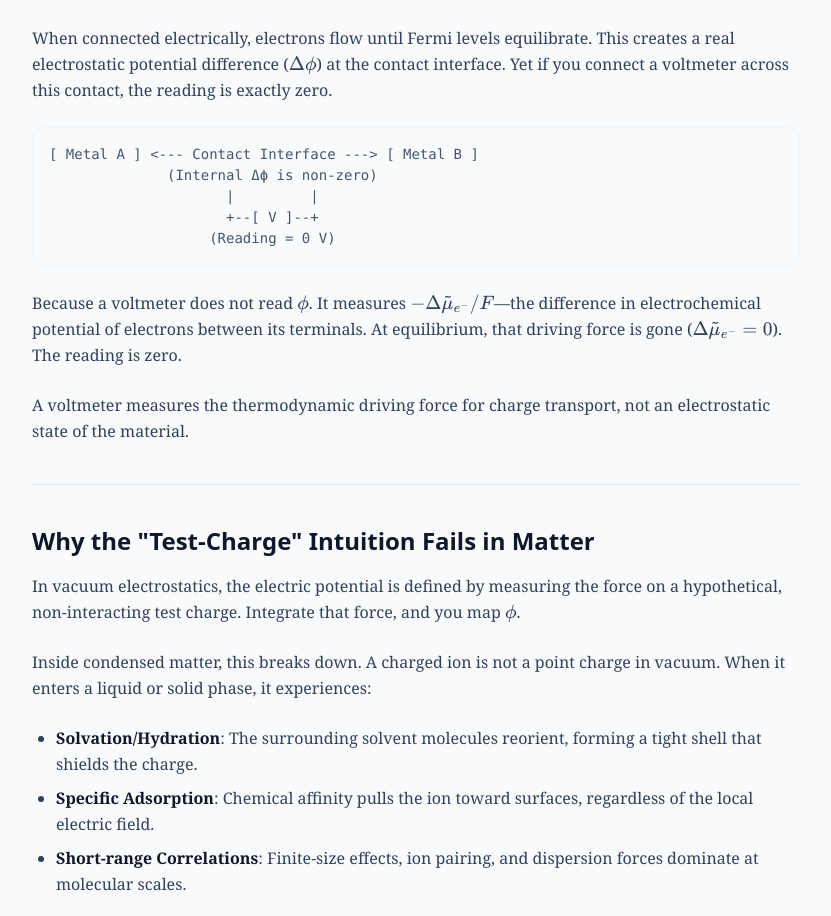
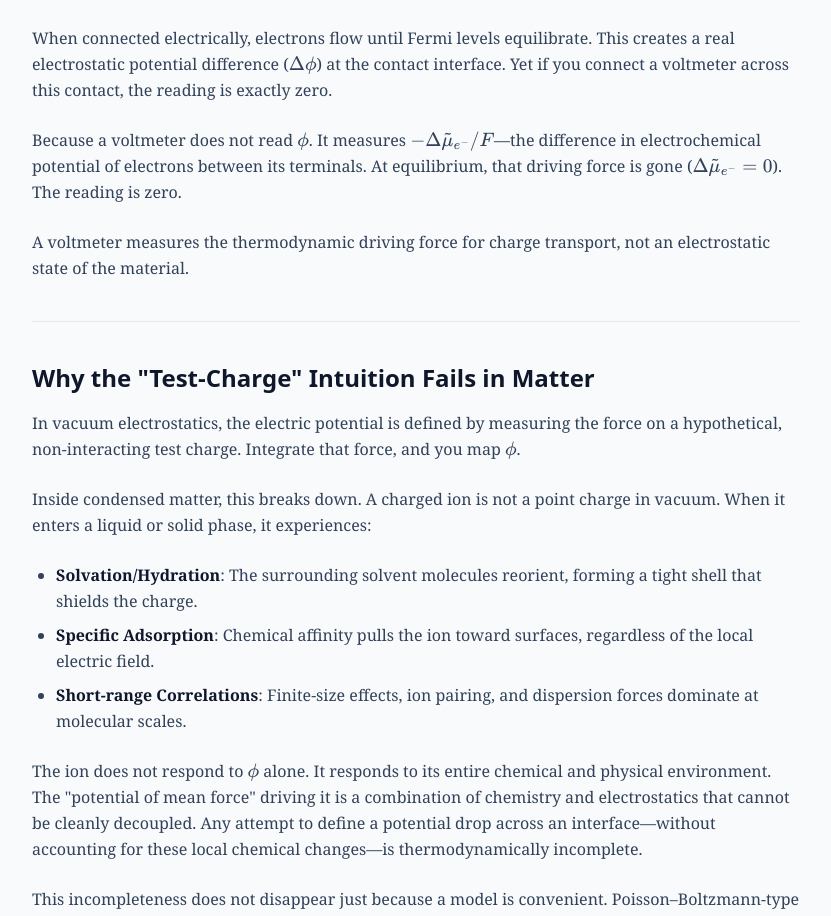
Before and after one commit to SeokminShin/portfolio, a Next.js app: page /portfolio/posts/potential-we-do-not-measure in a window 1280 px wide. Shown: the part 1948-2864 px from the top of the page, without its empty margins (224-1055 px from the left). Built offline with nearby package versions, Linux system fonts and the light colour scheme.

Commit message:
style: remove ASCII diagram from metal-metal contact section

```diff
--- a/src/app/posts/potential-we-do-not-measure/page.tsx
+++ b/src/app/posts/potential-we-do-not-measure/page.tsx
@@ -110,14 +110,6 @@ export default function PotentialWeDoNotMeasurePost() {
           When connected electrically, electrons flow until Fermi levels equilibrate. This creates a real electrostatic potential difference ({"\\(\\Delta \\phi\\)"}) at the contact interface. Yet if you connect a voltmeter across this contact, the reading is exactly zero.
         </p>
 
-        <pre className="bg-slate-50 border border-slate-100 rounded-xl p-4 my-6 font-mono text-xs sm:text-sm text-slate-600 overflow-x-auto leading-normal">
-{`[ Metal A ] <--- Contact Interface ---> [ Metal B ]
-              (Internal Δϕ is non-zero)
-                     |         |
-                     +--[ V ]--+
-                   (Reading = 0 V)`}
-        </pre>
-
         <p className="mb-6">
           Because a voltmeter does not read {"\\(\\phi\\)"}. It measures {"\\(-\\Delta \\tilde{\\mu}_{e^-}/F\\)"}—the difference in electrochemical potential of electrons between its terminals. At equilibrium, that driving force is gone ({"\\(\\Delta \\tilde{\\mu}_{e^-} = 0\\)"}). The reading is zero.
         </p>
```
